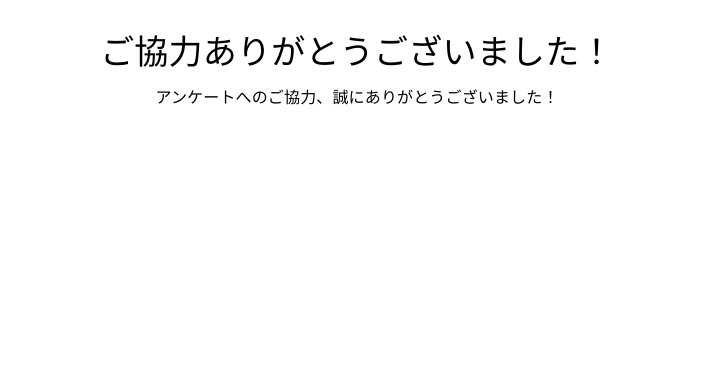
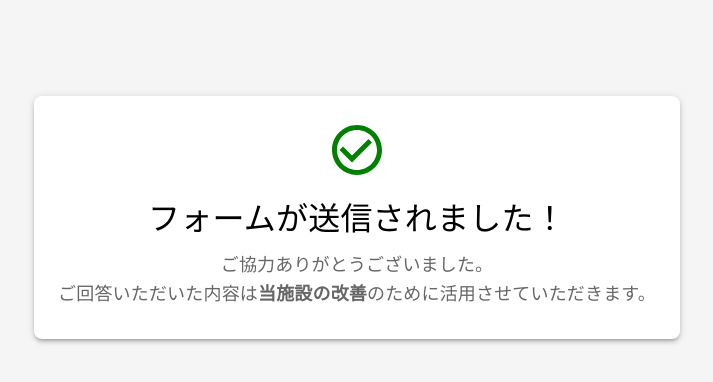
Before and after one commit to Okusan11/c-links-survey, a React (Create React App) app: page /thankyou in a window 1280 px wide. Shown: the top 382 px of the page, without its empty margins (283-996 px from the left). Built offline with nearby package versions, Linux system fonts and the light colour scheme.

Commit message:
ConfirmationとThankyouページの修正

```diff
--- a/src/components/Confirmation.tsx
+++ b/src/components/Confirmation.tsx
@@ -74,7 +74,6 @@ const Confirmation: React.FC = () => {
     })
       .then((response) => {
         if (response.ok) {
-          alert('フォームが送信されました。ご協力ありがとうございました。');
           navigate('/thankyou');
         } else {
           alert('フォームの送信中にエラーが発生しました。');
--- a/src/components/Thankyou.tsx
+++ b/src/components/Thankyou.tsx
@@ -1,15 +1,57 @@
 import React from 'react';
-import { Box, Typography } from '@mui/material';
+import { Box, Typography, Button } from '@mui/material';
+import CheckCircleOutlineIcon from '@mui/icons-material/CheckCircleOutline';
 
 const ThankYou: React.FC = () => {
   return (
-    <Box sx={{ textAlign: 'center', padding: 4 }}>
-      <Typography variant="h4" gutterBottom>
-        ご協力ありがとうございました！
-      </Typography>
-      <Typography variant="body1">
-        アンケートへのご協力、誠にありがとうございました！
-      </Typography>
+    <Box
+      sx={{
+        textAlign: 'center',
+        padding: { xs: 2, sm: 4 },
+        backgroundColor: '#f5f5f5',
+        minHeight: '100vh',
+      }}
+    >
+      <Box
+        sx={{
+          display: 'inline-block',
+          padding: { xs: 2, sm: 3 },
+          backgroundColor: '#fff',
+          borderRadius: 2,
+          boxShadow: 3,
+          mt: { xs: 6, sm: 8 },
+          maxWidth: '90%',
+          width: { xs: '100%', sm: 'auto' },
+        }}
+      >
+        <CheckCircleOutlineIcon
+          sx={{
+            fontSize: { xs: 50, sm: 60 },
+            color: 'green',
+            mb: 2,
+          }}
+        />
+        <Typography
+          variant="h4"
+          gutterBottom
+          sx={{ fontSize: { xs: '1.5rem', sm: '2rem' } }}
+        >
+          フォームが送信されました！
+        </Typography>
+        <Typography
+          variant="body1"
+          gutterBottom
+          sx={{
+            textAlign: 'center',
+            color: 'text.secondary',
+            fontSize: { xs: '1rem', sm: '1.125rem' },
+            lineHeight: 1.6,
+          }}
+        >
+          ご協力ありがとうございました。<br />
+          ご回答いただいた内容は<b>当施設の改善</b>のために活用させていただきます。
+        </Typography>
+      </Box>
     </Box>
   );
 };
```
